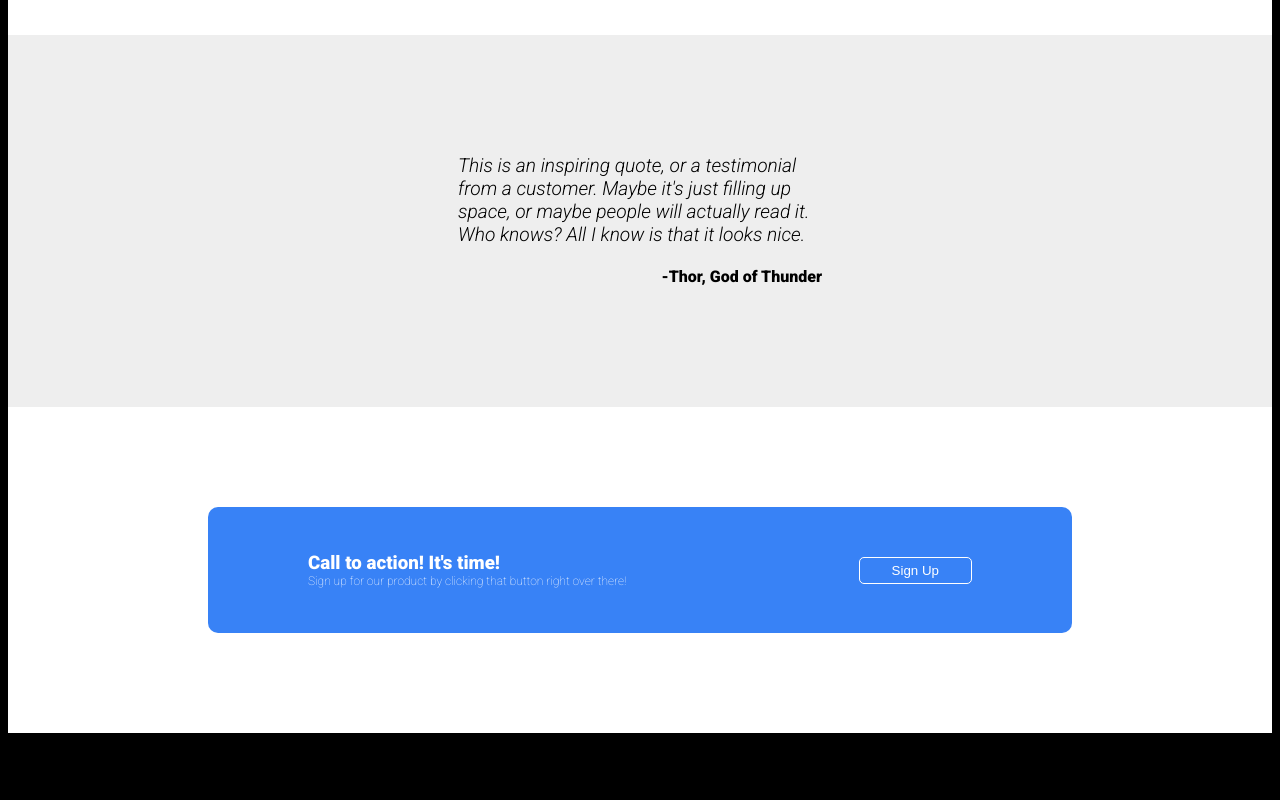
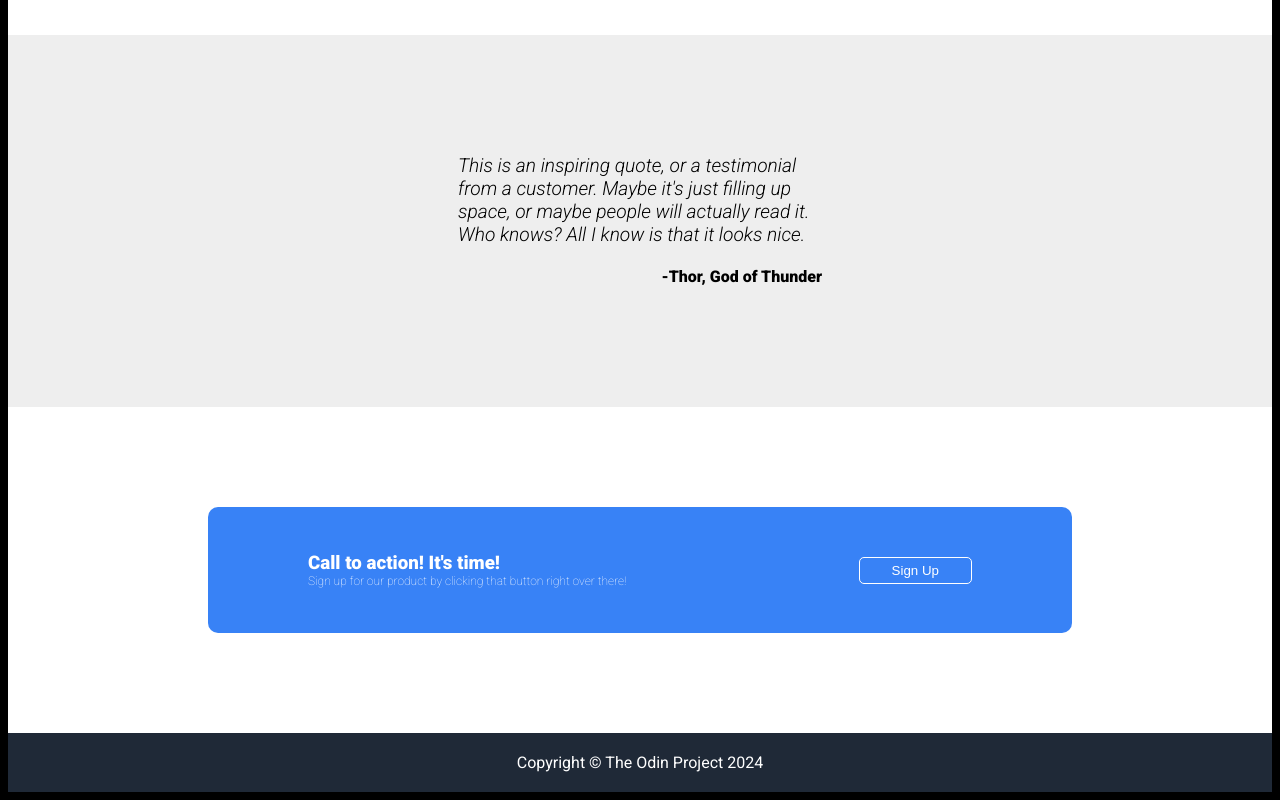
Before and after one commit to ShubhamNavghare/Odin_Landing_Page, a plain HTML site: page index.html in a window 1280 px wide. Shown: the part 780-1580 px from the top of the page. Before the commit the page ends 1521 px from the top, so only its background shows below. Drawn offline with Linux system fonts and the light colour scheme.

Commit message:
This commit is done after completion of the Odin Landing Page Project

```diff
--- a/index.html
+++ b/index.html
@@ -68,6 +68,10 @@
             <div><button class="cta-btn">Sign Up</button></div>
         </div>
     </section>
+
+    <footer>
+        <div class="footer-text">Copyright &copy; The Odin Project 2024</div>
+    </footer>
 </body>
 
 </html>
--- a/style.css
+++ b/style.css
@@ -169,3 +169,11 @@ h1 {
     padding: 5px 32px;
     border-radius: 5px;
 }
+
+.footer-text {
+    color: #fff;
+    display: flex;
+    justify-content: center;
+    padding: 20px;
+    background-color: #1F2937;
+}
```
